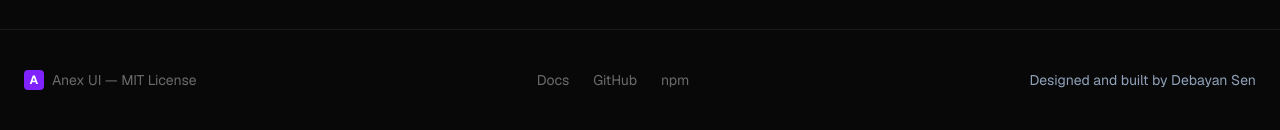
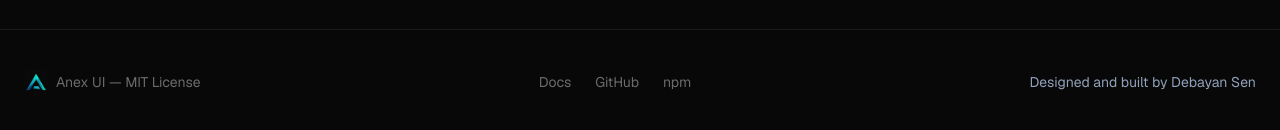
Before and after one commit to debayansen7/anexui-website, a Next.js app: page / in a window 1280 px wide. Shown: the part 2732-2862 px from the top of the page. Built offline with nearby package versions, Linux system fonts and the light colour scheme.

Commit message:
updated footer

```diff
--- a/src/components/site/Footer.tsx
+++ b/src/components/site/Footer.tsx
@@ -1,3 +1,4 @@
+import Image from "next/image";
 import Link from "next/link";
 
 export default function Footer() {
@@ -5,9 +6,7 @@ export default function Footer() {
     <footer className="border-t border-white/8 mt-auto py-10">
       <div className="max-w-7xl mx-auto px-6 flex flex-col md:flex-row items-center justify-between gap-4 text-sm text-white/40">
         <div className="flex items-center gap-2">
-          <span className="w-5 h-5 rounded bg-violet-600 flex items-center justify-center text-xs font-bold text-white">
-            A
-          </span>
+          <Image src="/logo.png" alt="Anex UI" width={24} height={24} className="rounded-md" />
           <span>Anex UI — MIT License</span>
         </div>
         <div className="flex items-center gap-6">
```
